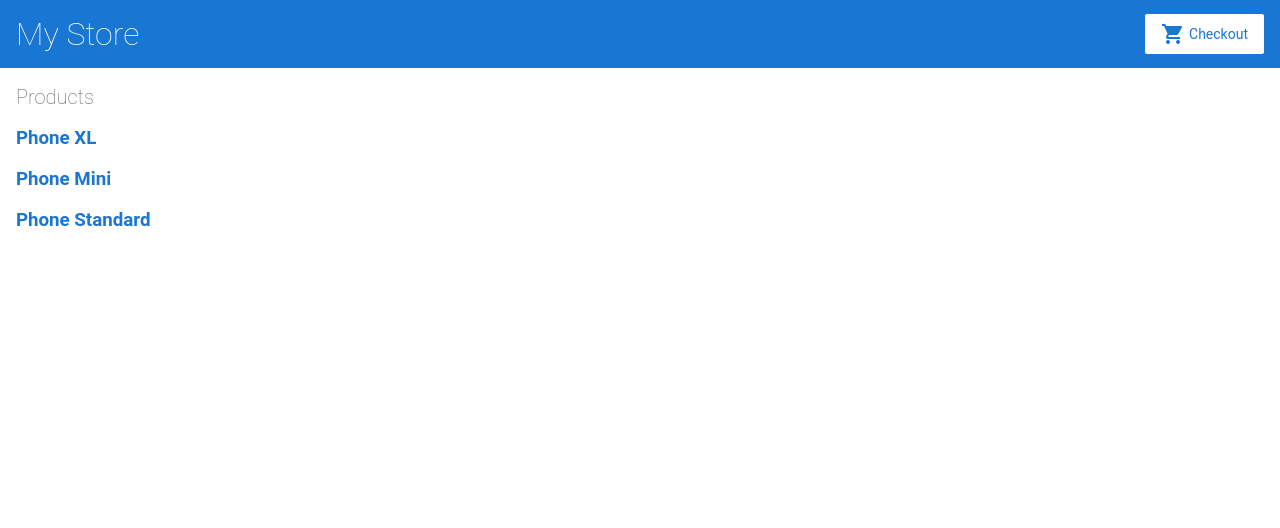
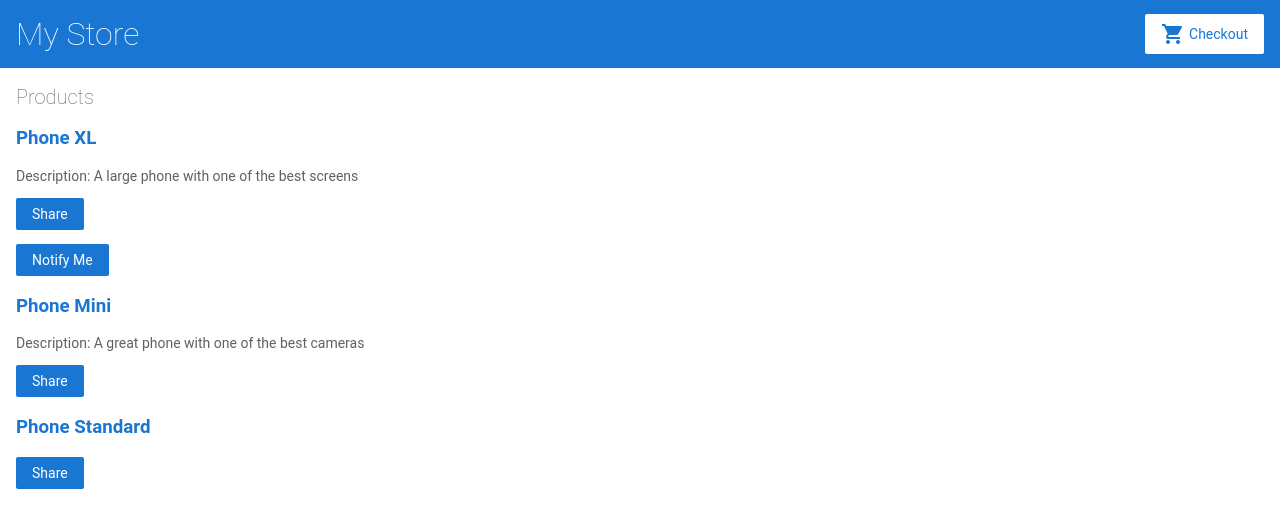
Before and after one commit to woohooAgain/angular, an Angular app: page / in a window 1280 px wide. Shown: the top 528 px of the page. Built offline with nearby package versions, Linux system fonts and the light colour scheme.

Commit message:
Add child component

```diff
--- a/src/app/app.module.ts
+++ b/src/app/app.module.ts
@@ -6,6 +6,7 @@
 import { AppComponent } from './app.component';
 import { TopBarComponent } from './top-bar/top-bar.component';
 import { ProductListComponent } from './product-list/product-list.component';
+import { ProductAlertsComponent } from './product-alerts/product-alerts.component';
 
 @NgModule({
   imports: [
@@ -18,7 +19,8 @@
   declarations: [
     AppComponent,
     TopBarComponent,
-    ProductListComponent
+    ProductListComponent,
+    ProductAlertsComponent
   ],
   bootstrap: [
     AppComponent
--- /dev/null
+++ b/src/app/product-alerts/product-alerts.component.html
@@ -0,0 +1,3 @@
+<p *ngIf="product && product.price > 700">
+  <button type="button">Notify Me</button>
+</p>
--- a/src/app/product-list/product-list.component.html
+++ b/src/app/product-list/product-list.component.html
@@ -6,4 +6,7 @@
       {{ product.name }}
     </a>
   </h3>
+  <p *ngIf="product.description">Description: {{ product.description }}</p>
+  <button type="button" (click)="share()">Share</button>
+  <app-product-alerts [product]="product"> </app-product-alerts>
 </div>
```
Also changed, not shown: src/app/product-alerts/product-alerts.component.ts (added, +11 -0 lines), src/app/product-alerts/product-alerts.component.css (added), 1 other file (tests, documents, lock files or other folders).
